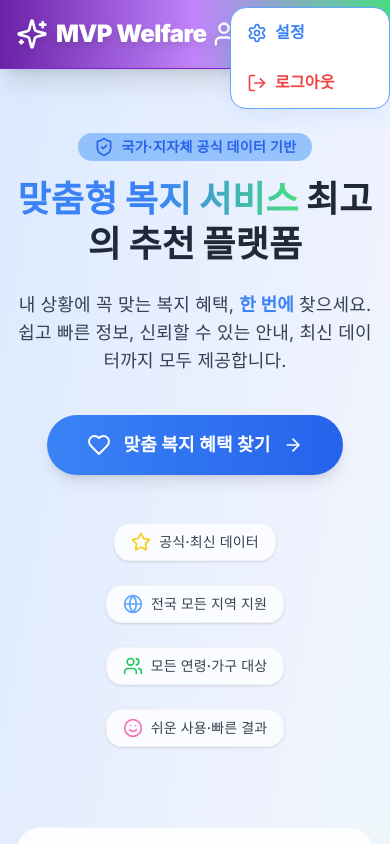
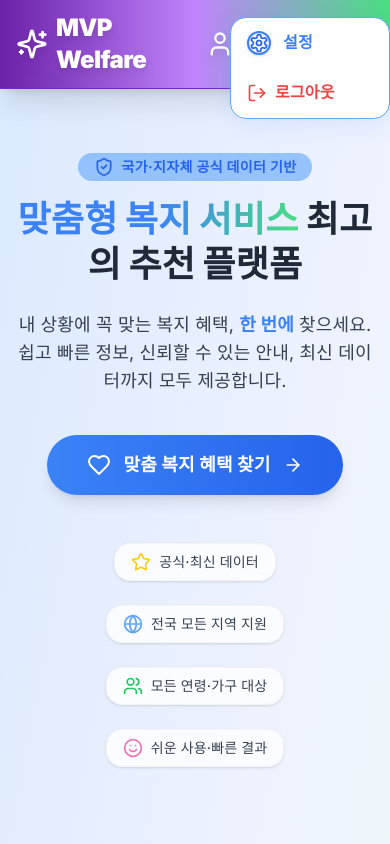
Before and after one commit to mxten777/new_project_20, a React (Vite) app: page / in a window 390 px wide. Both pictures are taken after a click on the button 224 px from the left and 34 px from the top of the page. Shown: the top 844 px of the page. Built offline with nearby package versions, Linux system fonts and the light colour scheme.

Commit message:
설정 아이콘 가독성 개선 (PC/모바일)

```diff
--- a/src/components/PremiumHeader.tsx
+++ b/src/components/PremiumHeader.tsx
@@ -13,8 +13,8 @@ export default function PremiumHeader() {
     { to: '/favorites', label: '즐겨찾기', icon: <Users className="w-5 h-5 mr-2" /> },
   ]
   return (
-  <header className="w-full bg-gradient-to-r from-purple-800 via-purple-400 to-green-400 shadow-xl border-b border-purple-700 sticky top-0 z-50">
-  <div className="max-w-6xl mx-auto flex items-center justify-between px-4 py-3 md:py-4">
+    <header className="w-full bg-gradient-to-r from-purple-800 via-purple-400 to-green-400 shadow-xl border-b border-purple-700 sticky top-0 z-50">
+      <div className="max-w-6xl mx-auto flex items-center justify-between px-4 py-3 md:py-4">
         <div className="flex items-center gap-2">
           <Sparkles className="w-8 h-8 text-white drop-shadow-lg" />
           <span className="font-extrabold text-2xl md:text-3xl text-white tracking-tight font-premium drop-shadow-lg">MVP Welfare</span>
@@ -37,8 +37,11 @@ export default function PremiumHeader() {
           </button>
           {profileMenuOpen && (
             <div className="absolute right-0 mt-12 bg-surface rounded-xl premium-shadow border border-primary-light z-50 min-w-[160px] animate-fadein">
-              <button className="w-full flex items-center gap-2 px-4 py-3 text-primary hover:bg-primary-light rounded-xl font-bold transition-premium" aria-label="설정">
-                <Settings className="w-5 h-5" /> 설정
+              <button className="w-full flex items-center gap-2 px-4 py-3 text-primary hover:bg-primary-dark hover:text-white rounded-xl font-bold transition-premium group" aria-label="설정">
+                <span className="inline-flex items-center justify-center rounded-full bg-white border-2 border-primary shadow group-hover:bg-primary group-hover:border-primary-dark transition-all duration-150 mr-1">
+                  <Settings className="w-5 h-5 text-primary-dark group-hover:text-white" style={{ filter: 'drop-shadow(0 2px 6px rgba(60,80,180,0.18))' }} />
+                </span>
+                설정
               </button>
               <button className="w-full flex items-center gap-2 px-4 py-3 text-error hover:bg-error-light rounded-xl font-bold transition-premium" aria-label="로그아웃">
                 <LogOut className="w-5 h-5" /> 로그아웃
@@ -49,15 +52,17 @@ export default function PremiumHeader() {
             <Bell className="w-7 h-7 text-yellow-300 drop-shadow-lg" />
             <span className="absolute top-0 right-0 w-3 h-3 bg-error rounded-full border-2 border-surface"></span>
           </button>
-          <button className="relative" aria-label="설정">
-            <Settings className="w-7 h-7 text-primary-light drop-shadow-lg" />
+          <button className="relative group" aria-label="설정">
+            <span className="inline-flex items-center justify-center rounded-full bg-white border-2 border-primary shadow-lg group-hover:bg-primary group-hover:border-primary-dark transition-all duration-150">
+              <Settings className="w-7 h-7 text-primary-dark group-hover:text-white" style={{ filter: 'drop-shadow(0 2px 6px rgba(60,80,180,0.18))' }} />
+            </span>
           </button>
           <button className="md:hidden p-2 rounded-lg bg-blue-800 hover:bg-blue-900 shadow" onClick={() => setMenuOpen(true)} aria-label="메뉴 열기">
             <Menu className="w-7 h-7 text-white" />
           </button>
         </div>
       </div>
-  {/* 모바일 메뉴 오버레이 */}
+      {/* 모바일 메뉴 오버레이 */}
       {menuOpen && (
         <div className="fixed inset-0 z-[120] bg-black/50 flex">
           <div className="w-4/5 max-w-xs bg-gradient-to-br from-purple-800 via-purple-400 to-green-400 shadow-2xl h-full flex flex-col pt-6 pb-8 px-6 animate-slide-in-left border-r-2 border-purple-700">
@@ -86,6 +91,6 @@ export default function PremiumHeader() {
           <div className="flex-1" onClick={() => setMenuOpen(false)} />
         </div>
       )}
-  </header>
+    </header>
   )
 }
```
